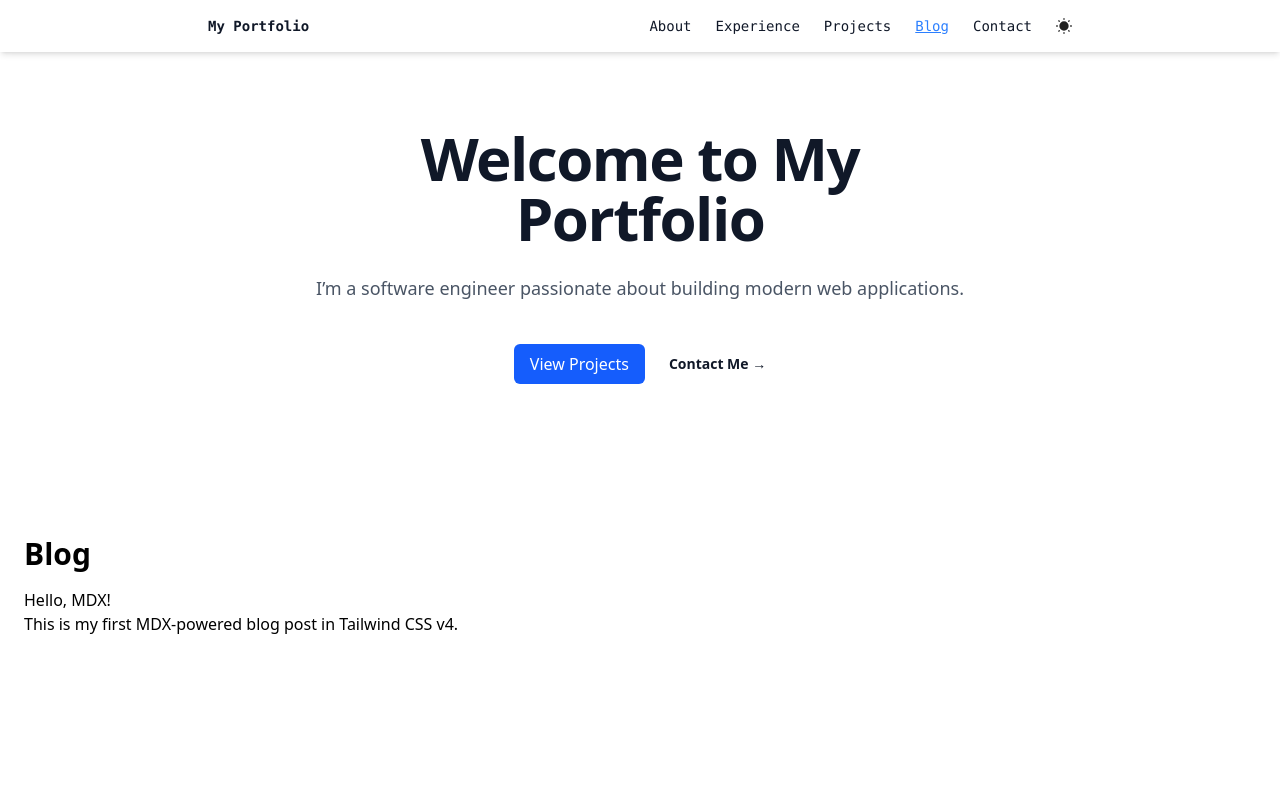
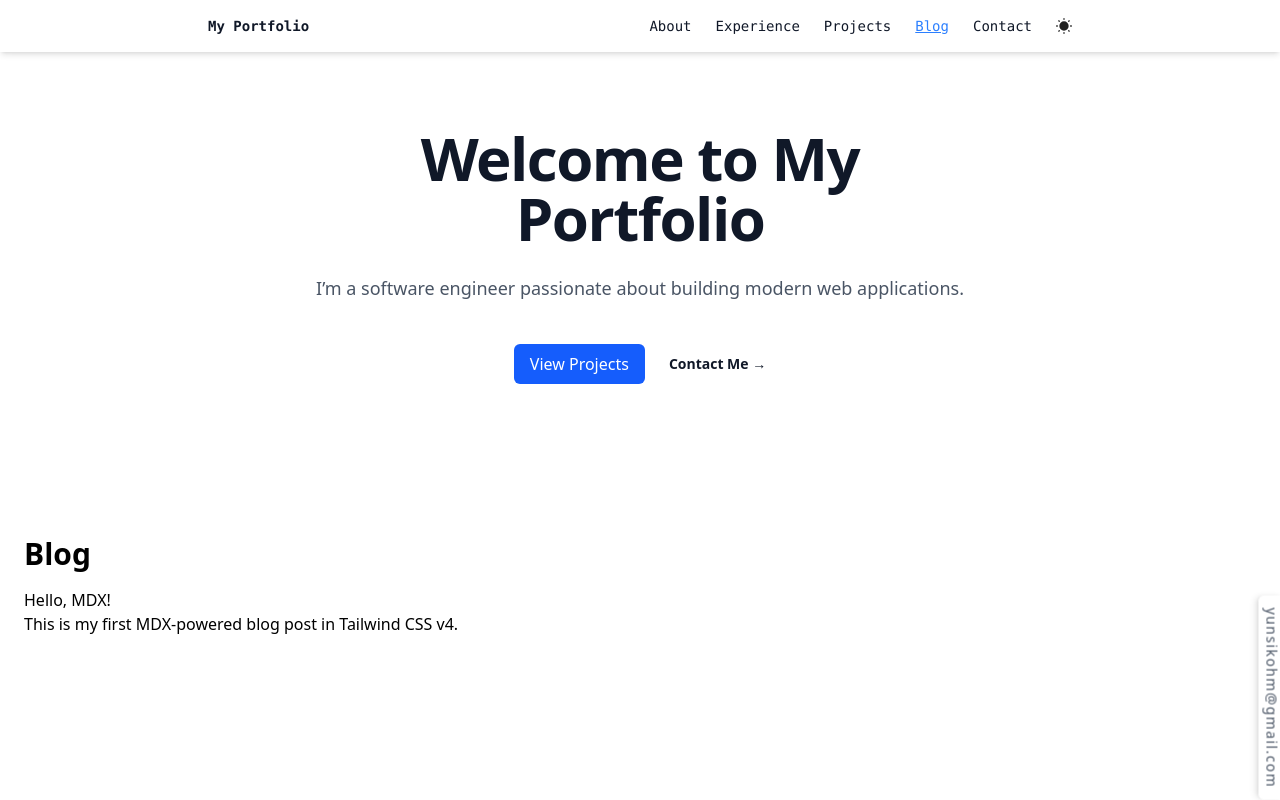
Before and after one commit to yo-resistor/portfolio_website_react_typescript_vite, a React (Vite) app: page /blog in a window 1280 px wide. Built offline with nearby package versions, Linux system fonts and the light colour scheme.

Commit message:
started side panels section

```diff
--- /dev/null
+++ b/src/components/Side.tsx
@@ -0,0 +1,16 @@
+const Side = () => {
+  return (
+    <div className="fixed bottom-0 right-5 rotate-90 origin-bottom-right">
+      <a
+        href="mailto:yunsikohm@gmail.com"
+        className="text-gray-600 dark:text-gray-300 text-sm font-medium tracking-widest hover:text-blue-500 transition bg-white dark:bg-black px-3 py-1 rounded-md shadow-md"
+      >
+        yunsikohm@gmail.com
+      </a>
+    </div>
+  );
+};
+
+export default Side;
+
+// TODO: work on side panels: emails on the right and social media on the left
--- a/src/main.tsx
+++ b/src/main.tsx
@@ -6,6 +6,7 @@ import App from "./App.tsx";
 import Blog from "./components/Blog.tsx";
 import Navbar from "./components/Navbar.tsx";
 import Hero from "./components/Hero.tsx";
+import Side from "./components/Side.tsx";
 
 // Apply dark mode based on localStorage
 if (localStorage.getItem("theme") === "dark") {
@@ -23,6 +24,7 @@ createRoot(document.getElementById("root")!).render(
         <Route path="/" element={<App />} />
         <Route path="/blog" element={<Blog />} />
       </Routes>
+      <Side />
     </BrowserRouter>
   </StrictMode>
 );
```
